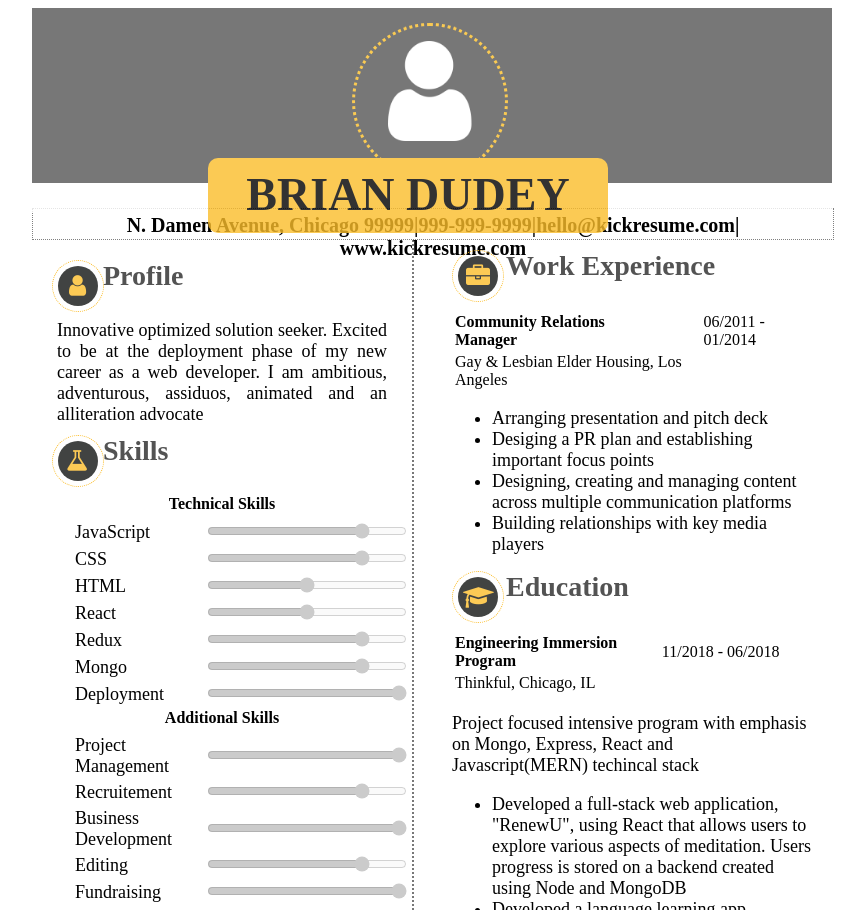
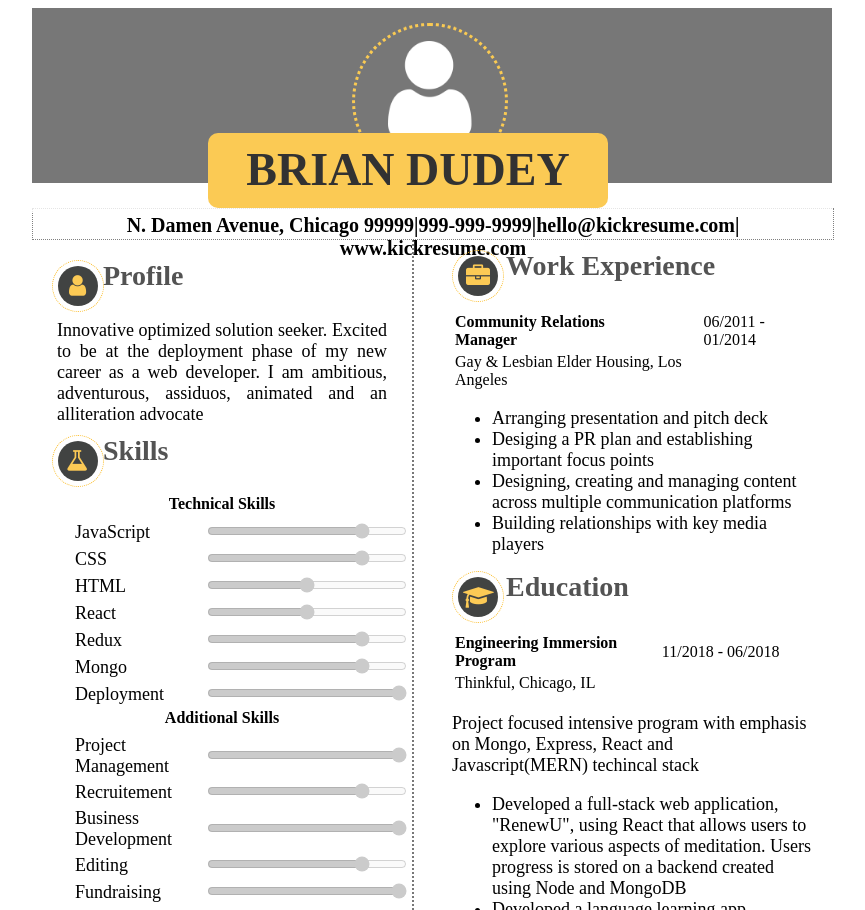
Before and after one commit to arumugam-pounraj/Resume_HTML, a plain HTML site: page index.html in a window 1280 px wide. Shown: the top 910 px of the page, without its empty margins (208-1073 px from the left). Drawn offline with Linux system fonts and the light colour scheme.

Commit message:
Update style.css

```diff
--- a/css/style.css
+++ b/css/style.css
@@ -40,7 +40,7 @@
             height: 75px;
             background-color: #FBBD2A;
             position: absolute;
-            margin-top: 150px;
+            margin-top: 125px;
             margin-left: 22%;
             border-radius: 10px;
         }
```
